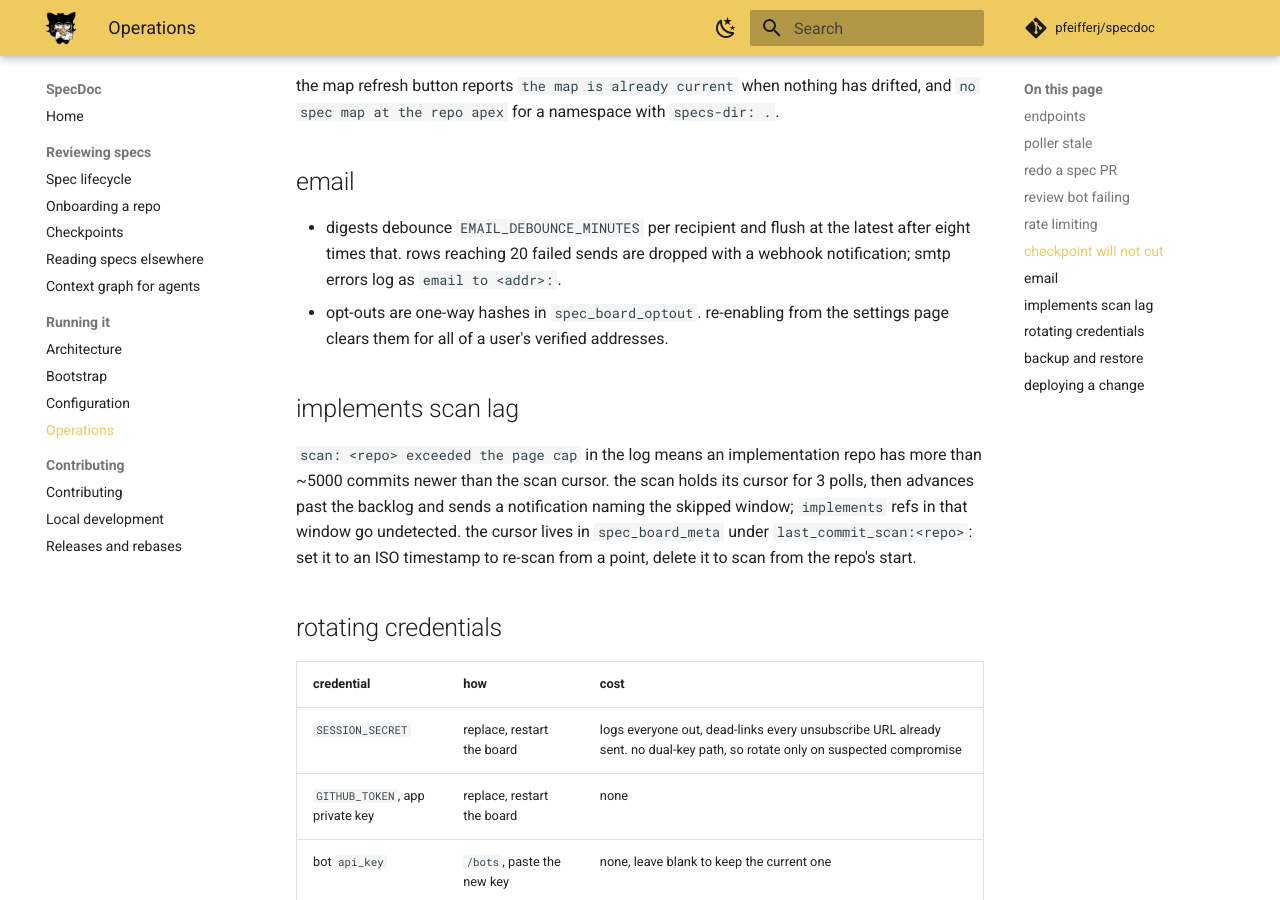
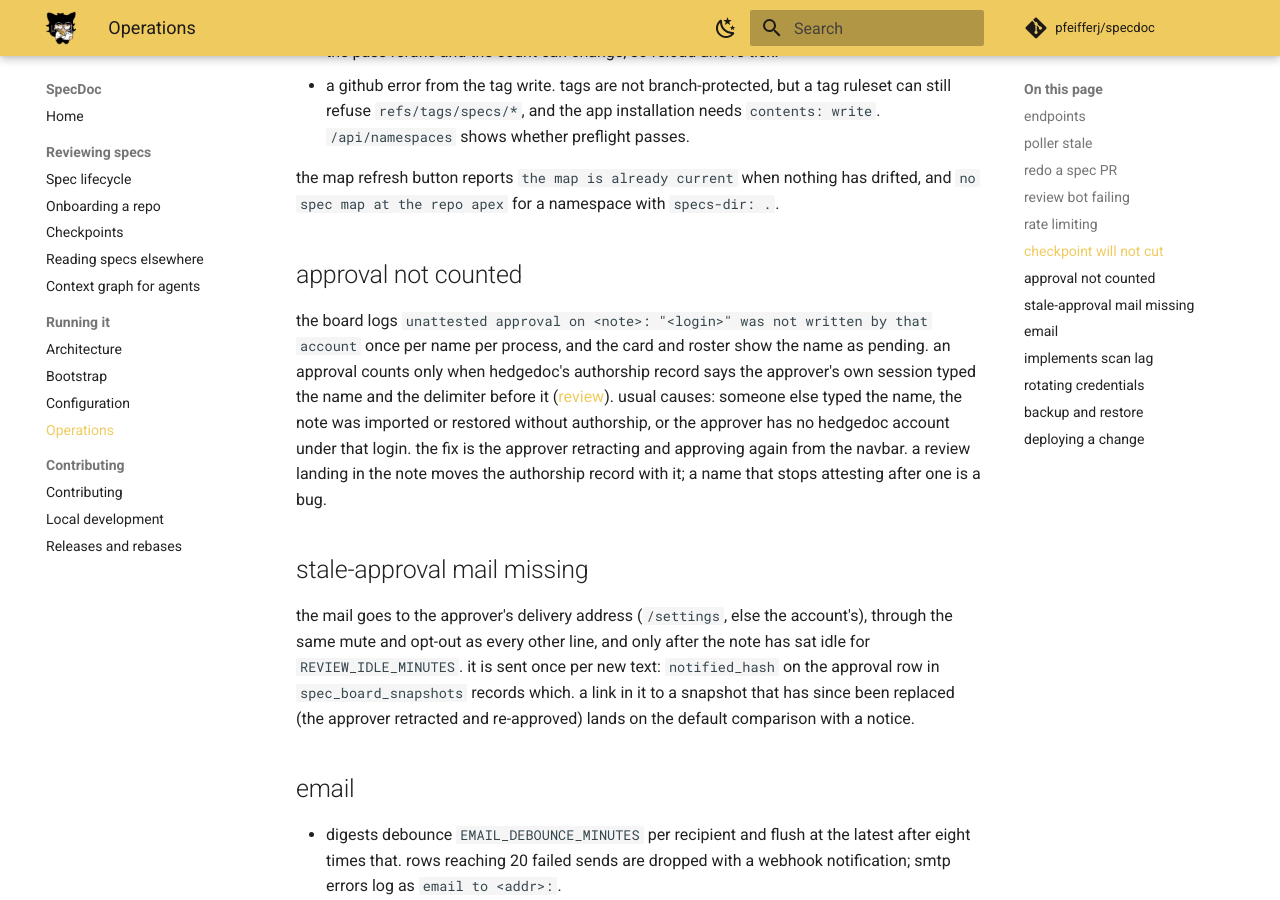
Before and after one commit to pfeifferj/specdoc, an MkDocs documentation site: the page built from docs/operations.md, in a window 1280 px wide and 900 px high, scrolled down 3069 px. Built offline with MkDocs 1.6.1 and Material for MkDocs 9.7.7, drawn with Linux system fonts in a browser that asks for light colours; comment, search, counter and statistics services are not loaded; some of the changed text lies outside the part shown.

Commit message:
docs: cover unattested approvals, stale mail and the editor route
The runbook had no entry for the two things a reviewer will ask about
first, an approval the board does not count and a stale-approval mail
that did not arrive, and nothing said the GitHub pause is per
credential and in memory. The review section now states the delimiter
rule, and the api page names the editor's own route so nobody reads
it as a public contract.

Signed-off-by: Josephine Pfeiffer <hi@josie.lol>

```diff
--- a/docs/operations.md
+++ b/docs/operations.md
@@ -12,7 +12,7 @@ lock. [architecture](architecture.md) has the rest.
 | path | meaning |
 | --- | --- |
 | `/healthz` | process alive, always 200. point liveness probes here |
-| `/statusz` | 200 while the poller is healthy, 503 once it has made no progress for 3 poll intervals: a finished tick counts, and so does each spec and each bot call inside one, since a tick with slow bots can run longer than the window. point external checks here. the body also carries `githubEnabled`, `githubQuota` (remaining calls and reset time from the last GitHub response; the board stops calling until the reset once it hits zero), `failingBots`, `publishBackoff` (specs whose PR push is backing off), `trustedProxies` (the hop count the rate limiter keys on) and `namespacesFailingPreflight`, so a 503 page arrives with the reason rather than five candidates |
+| `/statusz` | 200 while the poller is healthy, 503 once it has made no progress for 3 poll intervals: a finished tick counts, and so does each spec and each bot call inside one, since a tick with slow bots can run longer than the window. point external checks here. the body also carries `githubEnabled`, `githubQuota` (remaining calls and reset time from the last GitHub response), `githubPausedUntil` (credentials the board has stopped calling with until their reset; one namespace's app token running dry pauses that namespace alone, and a restart forgets the pause), `failingBots`, `publishBackoff` (specs whose PR push is backing off), `trustedProxies` (the hop count the rate limiter keys on) and `namespacesFailingPreflight`, so a 503 page arrives with the reason rather than five candidates |
 | `/api/specs` | the corpus as json for external tools ([reading specs elsewhere](api.md)). public, snapshot-filtered |
 | `/api/namespaces` | per-namespace preflight (`repo`, `push`, `roles` should be `pass`; `protection` may stay `unknown`) plus `poller.stale` |
 | `/bots` | admin login. a failing review bot shows its failure count and last error, in memory, reset by a restart |
@@ -83,6 +83,8 @@ the data.
 
 the board allows 120 requests per 10 seconds per caller, and answers `429` with
 `Retry-After: 10`. `/healthz`, `/statusz` and static assets are exempt.
+`/changes/<note>` and `/api/specs/<id>/changes` share a second bucket of 20 per
+10 seconds, since each request there runs a word diff.
 
 who counts as one caller depends on `TRUSTED_PROXIES`
 ([configuration](configuration.md)). it defaults to `1`, matching a single
@@ -110,6 +112,27 @@ cut:
 
 the map refresh button reports `the map is already current` when nothing has
 drifted, and `no spec map at the repo apex` for a namespace with `specs-dir: .`.
+
+## approval not counted
+
+the board logs `unattested approval on <note>: "<login>" was not written by
+that account` once per name per process, and the card and roster show the
+name as pending. an approval counts only when hedgedoc's authorship record
+says the approver's own session typed the name and the delimiter before it
+([review](spec-lifecycle.md#review)). usual causes: someone else typed the
+name, the note was imported or restored without authorship, or the approver
+has no hedgedoc account under that login. the fix is the approver retracting
+and approving again from the navbar. a review landing in the note moves the
+authorship record with it; a name that stops attesting after one is a bug.
+
+## stale-approval mail missing
+
+the mail goes to the approver's delivery address (`/settings`, else the
+account's), through the same mute and opt-out as every other line, and only
+after the note has sat idle for `REVIEW_IDLE_MINUTES`. it is sent once per new
+text: `notified_hash` on the approval row in `spec_board_snapshots` records
+which. a link in it to a snapshot that has since been replaced (the approver
+retracted and re-approved) lands on the default comparison with a notice.
 
 ## email
 
```
Also changed, not shown: docs/api.md (+8 -0 lines), docs/spec-lifecycle.md (+8 -6 lines).
